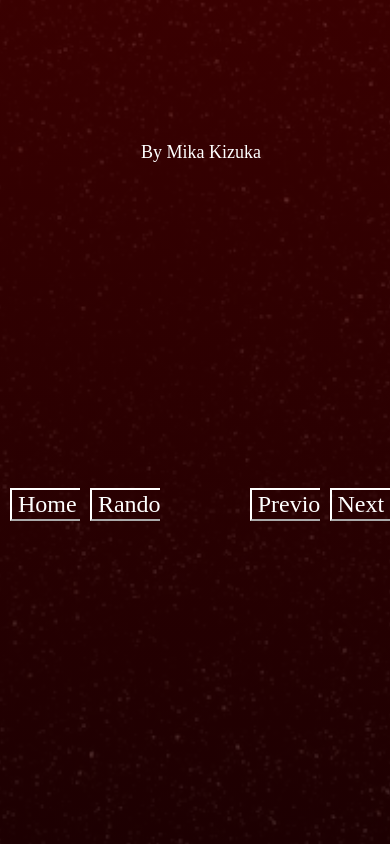
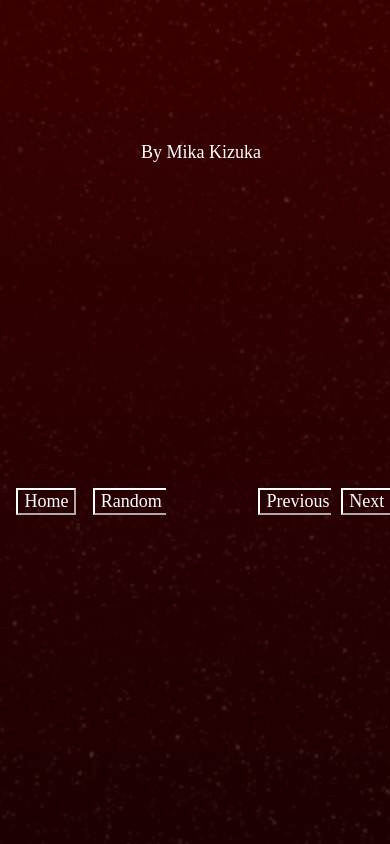
Before and after one commit to mlk224/WebRing, a plain HTML site: page index.html in a window 390 px wide. Shown: the part 4466-5310 px from the top of the page. Drawn offline with nearby package versions, Linux system fonts and the light colour scheme.

Commit message:
Update styles.css

```diff
--- a/styles.css
+++ b/styles.css
@@ -341,6 +341,10 @@ button:hover {
     #car{
         visibility:hidden;
     }
+
+    .Random, .Home, .Previous, .Next {
+        font-size:18px;
+    }
 }
 
 @media (max-width:475px) {
@@ -402,4 +406,8 @@ button:hover {
     #car{
         visibility:hidden;
     }
+
+    .Random, .Home, .Previous, .Next {
+        font-size:18px;
+    }
 }
```
